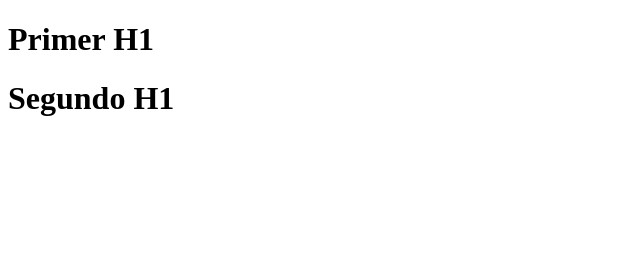
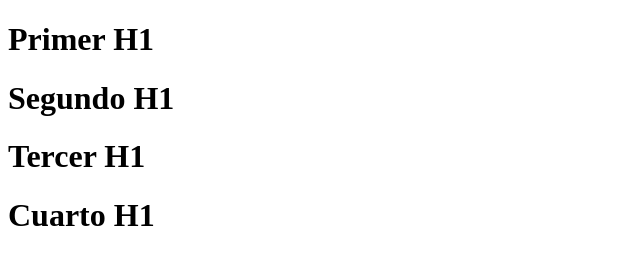
Before and after one commit to eljuanca18/clase_bp, a plain HTML site: page index.html in a window 1280 px wide. Shown: the whole page, without its empty margins (0-640 px from the left). Drawn offline with Linux system fonts and the light colour scheme.

Commit message:
Tercer y cuarto H1

```diff
--- a/index.html
+++ b/index.html
@@ -8,5 +8,7 @@
 <body>
     <H1>Primer H1</H1>
     <H1>Segundo H1</H1>
+    <H1>Tercer H1</H1>
+    <H1>Cuarto H1</H1>
 </body>
 </html>
```
